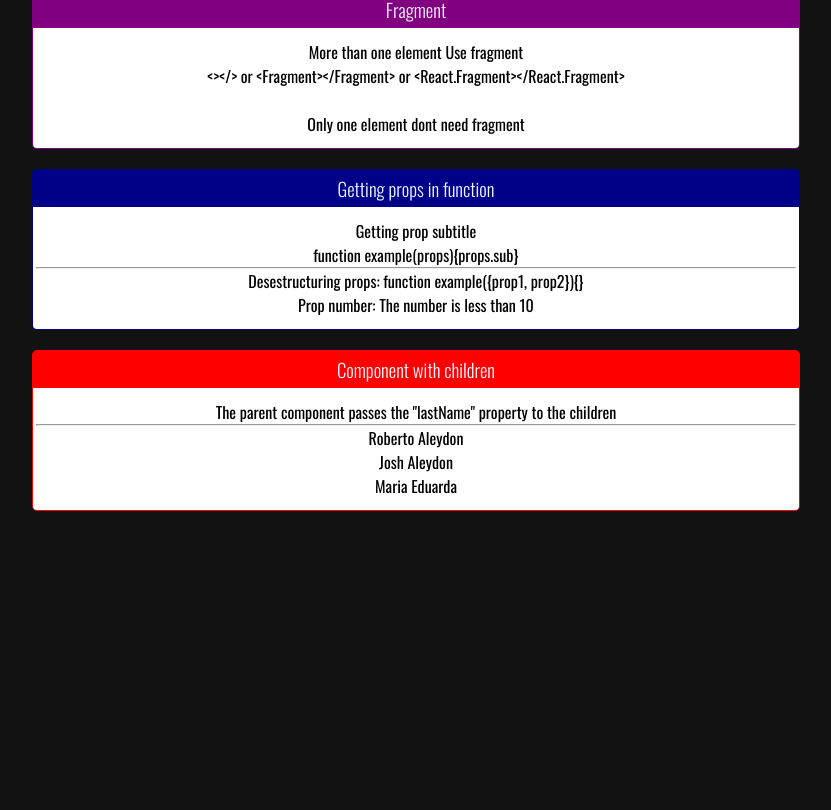
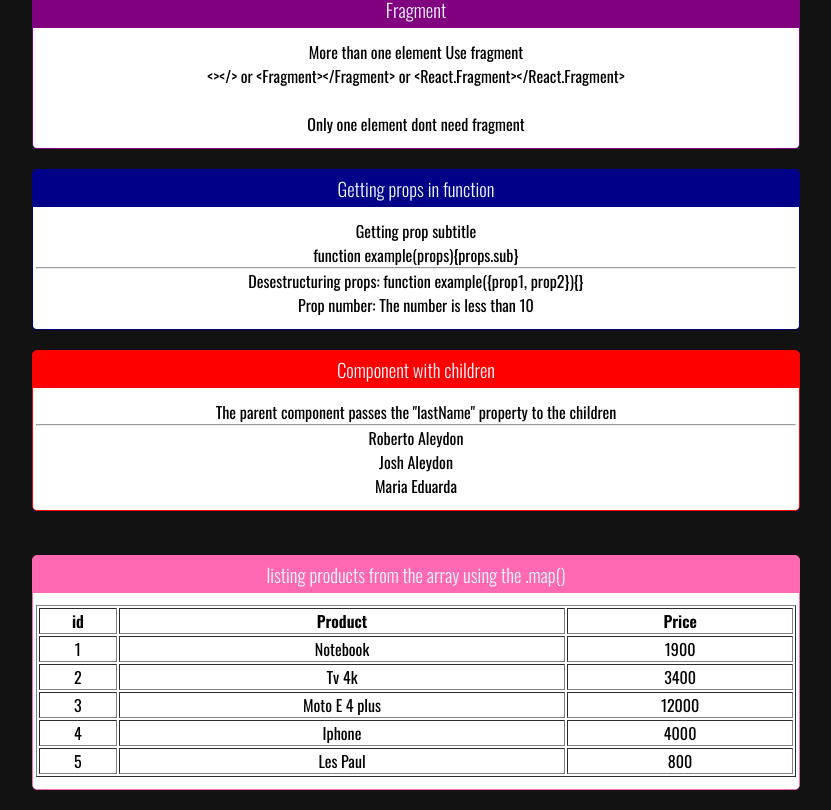
Before and after one commit to Aleydon/React-Fundamentals, a React (Create React App) app: page / in a window 1280 px wide. Shown: the part 236-1046 px from the top of the page, without its empty margins (224-1055 px from the left). Before the commit the page ends 800 px from the top, so only its background shows below. Built offline with nearby package versions, Linux system fonts and the light colour scheme.

Commit message:
listing products from the array using the .map

```diff
--- a/src/App2.js
+++ b/src/App2.js
@@ -6,6 +6,7 @@ import FunctionWithParameters, {
 import Card from './components/layout/Card';
 import ComponentWithChildren from './components/basics/ComponentWithChildren';
 import ChildrenOfComponent from './components/basics/ChildrenOfComponent';
+import List from './components/basics/List';
 
 import './style.css';
 
@@ -41,6 +42,15 @@ function App() {
           <ChildrenOfComponent firstName="Maria" lastName="Eduarda" />
         </ComponentWithChildren>
       </Card>
+
+      <br />
+
+      <Card
+        color="#FF69B4"
+        title="listing products from the array using the .map()"
+      >
+        <List />
+      </Card>
     </div>
   );
 }
--- /dev/null
+++ b/src/components/basics/List.js
@@ -0,0 +1,33 @@
+import React from 'react';
+
+import products from './listOfProducts';
+
+function List() {
+  return (
+    <>
+      <table border="1" style={{ width: '100%' }}>
+        <thead>
+          <tr>
+            <th>id</th>
+            <th>Product</th>
+            <th>Price</th>
+          </tr>
+        </thead>
+
+        <tbody>
+          {products.map((item, index) => {
+            return (
+              <tr key={item.id}>
+                <td>{item.id}</td>
+                <td>{item.product}</td>
+                <td>{item.price}</td>
+              </tr>
+            );
+          })}
+        </tbody>
+      </table>
+    </>
+  );
+}
+
+export default List;
--- /dev/null
+++ b/src/components/basics/listOfProducts.js
@@ -0,0 +1,9 @@
+/* eslint-disable import/no-anonymous-default-export */
+
+export default [
+  { id: 1, product: 'Notebook', price: 1900.0 },
+  { id: 2, product: 'Tv 4k', price: 3400.0 },
+  { id: 3, product: 'Moto E 4 plus', price: 12000.0 },
+  { id: 4, product: 'Iphone', price: 4000.0 },
+  { id: 5, product: 'Les Paul', price: 800 },
+];
```
